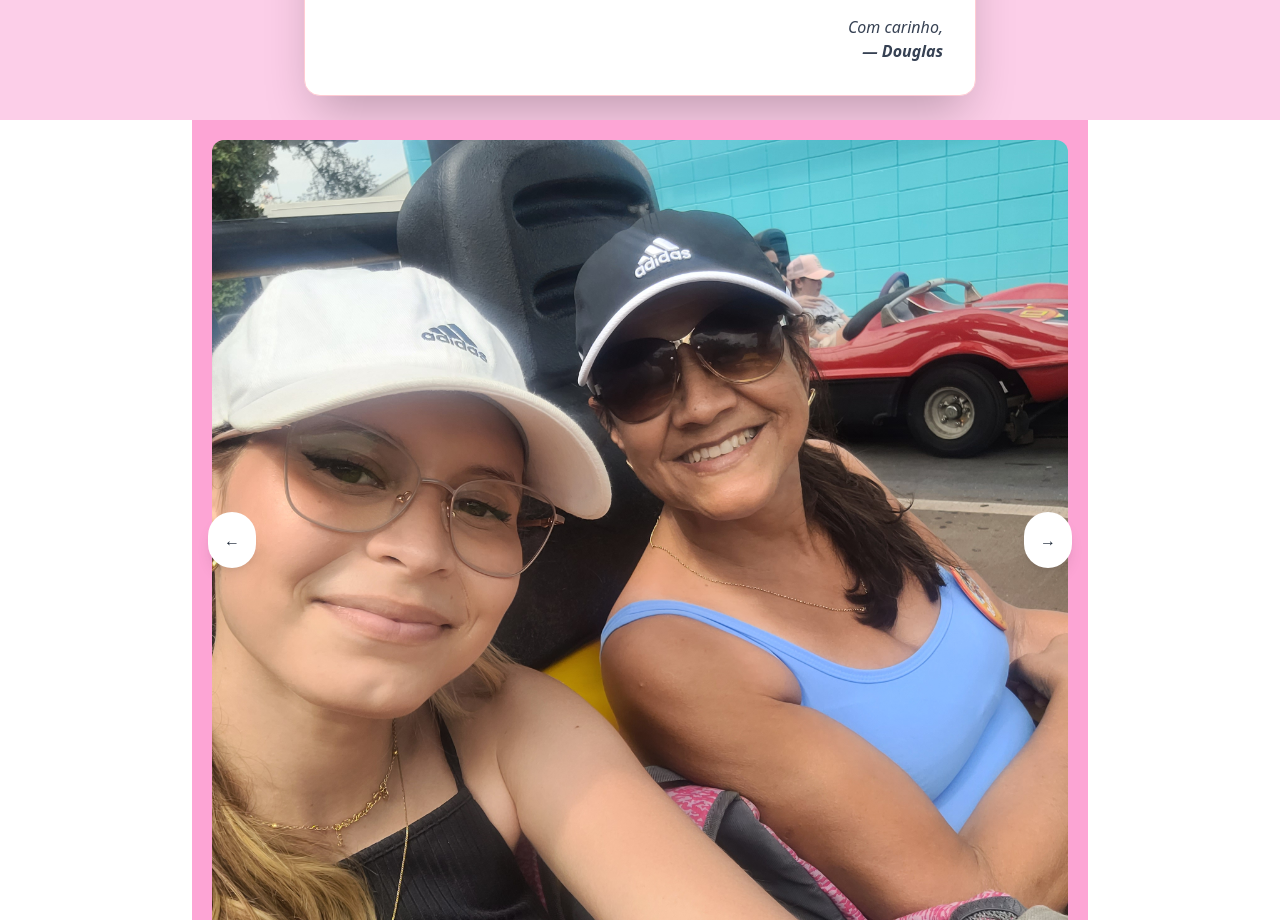
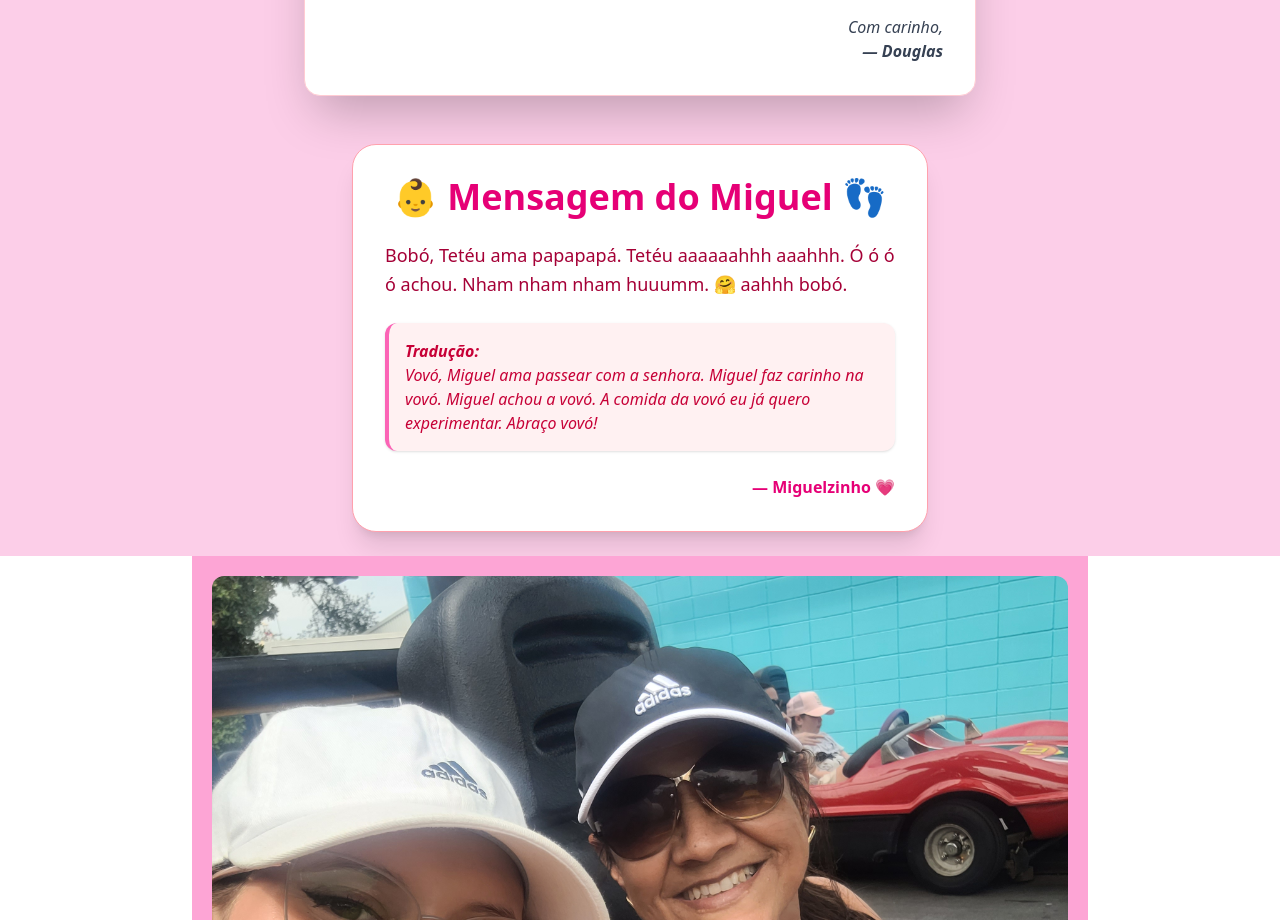
Before and after one commit to DebLuiza/MomsDay, a React (Vite) app in the folder momsDay/: page /rosangela in a window 1280 px wide. Shown: the part 3780-4700 px from the top of the page. Built offline with nearby package versions, Linux system fonts and the light colour scheme.

Commit message:
Adição mensagem miguezinho

```diff
--- a/momsDay/src/components/Dedicatoria/MensagemMiguel.tsx
+++ b/momsDay/src/components/Dedicatoria/MensagemMiguel.tsx
@@ -0,0 +1,31 @@
+const MensagemMiguel = () => {
+  return (
+    <div className="flex items-center justify-center bg-pink-200 p-6">
+      <div className="bg-white shadow-xl rounded-3xl p-8 max-w-xl text-gray-800 border border-rose-300 relative">
+        <h2 className="text-3xl md:text-4xl font-extrabold text-pink-600 text-center mb-6">
+          👶 Mensagem do Miguel 👣
+        </h2>
+
+        <p className="text-lg mb-6 leading-relaxed font-medium text-rose-800">
+          Bobó, Tetéu ama papapapá. Tetéu aaaaaahhh aaahhh. Ó ó ó ó achou.
+          Nham nham nham huuumm. 🤗 aahhh bobó.
+        </p>
+
+        <div className="bg-rose-50 border-l-4 border-pink-400 p-4 rounded-xl shadow-sm">
+          <p className="italic text-rose-700 font-medium">
+            <span className="font-bold">Tradução:</span><br />
+            Vovó, Miguel ama passear com a senhora. Miguel faz carinho na vovó.
+            Miguel achou a vovó. A comida da vovó eu já quero experimentar.
+            Abraço vovó!
+          </p>
+        </div>
+
+        <p className="text-right mt-6 text-pink-600 font-semibold">
+          — Miguelzinho 💗
+        </p>
+      </div>
+    </div>
+  );
+};
+
+export default MensagemMiguel;
--- a/momsDay/src/pages/Rosangela/Rosangela.tsx
+++ b/momsDay/src/pages/Rosangela/Rosangela.tsx
@@ -22,6 +22,7 @@ import MensagemRosangela from '../../components/Banner/Banner2';
 import MensagemDiego from '../../components/Dedicatoria/MensagemDiego';
 import MensagemDeb from '../../components/Dedicatoria/MensagemDeb';
 import MensagemDougras from '../../components/Dedicatoria/MensagemDougras';
+import MensagemMiguel from '../../components/Dedicatoria/MensagemMiguel';
 
 
 export default function Rosangela() {
@@ -45,6 +46,7 @@ export default function Rosangela() {
       <MensagemDiego/>
       <MensagemDeb/>
       <MensagemDougras/>
+      <MensagemMiguel/>
       <Carrossel2 imagens={imagens2} />
     </div>
   );
```
